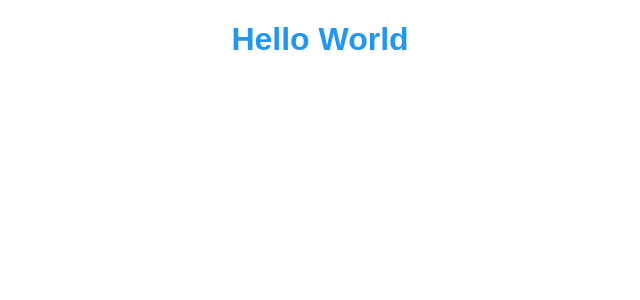
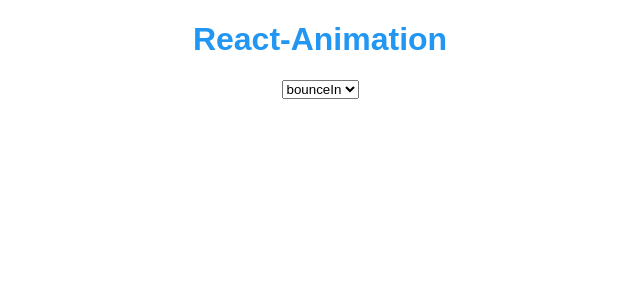
Before and after one commit to cyan33/react-animation-wrapper, a React (Vite) app: page / in a window 1280 px wide. Shown: the top 300 px of the page, without its empty margins (320-960 px from the left). Built offline with nearby package versions, Linux system fonts and the light colour scheme.

Commit message:
add <Flash /> and rewrite demo page

```diff
--- a/src/components/App.js
+++ b/src/components/App.js
@@ -1,19 +1,67 @@
 import React, { Component } from 'react'
 import { css } from 'glamor'
 import BounceIn from './BounceIn'
+import Flash from './Flash'
+
+const animations = {
+  bounceIn: BounceIn,
+  flash: Flash,
+}
+
+const Header = ({ animation }) => {
+  let Wrapper = animations[animation]
+  return (
+    <Wrapper>
+      <h1 {...css({
+        textAlign: 'center',
+        color: '#2196f3',
+        fontFamily: 'sans-serif'
+      })}>
+        React-Animation
+      </h1>
+    </Wrapper>
+  )
+}
+
+const SelectAnimation = ({ onSelect, value }) => (
+  <div {...css({
+    display: 'flex',
+    justifyContent: 'center'
+  })}>
+    <select onChange={onSelect} value={value}>
+      {Object.keys(animations).map(a => (
+        <option key={`animation-${a}`}>
+          {a}
+        </option>
+      ))}
+    </select>
+  </div>
+)
 
 class App extends Component {
+  constructor() {
+    super()
+    this.state = { animation: Object.keys(animations)[0] }
+  }
+
+  onSelect = (e) => {
+    this.setState({ animation: e.target.value })
+  }
+
   render() {
+    const { animation } = this.state
     return (
-      <BounceIn>
-        <h1 {...css({
-          textAlign: 'center',
-          color: '#2196f3',
-          fontFamily: 'sans-serif'
-        })}>
-          Hello World
-        </h1>
-      </BounceIn>
+      [
+        <Header
+          key="header"
+          animation={animation}
+        />,
+        <SelectAnimation
+          key="select"
+          onSelect={this.onSelect}
+          value={animation}
+        />,
+      ]
     )
   }
 }
--- /dev/null
+++ b/src/components/Flash.js
@@ -0,0 +1,24 @@
+import React, { Component } from 'react'
+import { css } from 'glamor'
+
+export default function Flash(props) {
+  return (
+    <div {...css({
+      animation: 'flash 1s',
+    })}>
+      <style>
+        {`
+          @keyframes flash {
+            0%, 50%, 100% {
+              opacity: 1;
+            }
+            25%, 75% {
+              opacity: 0;
+            }
+          }
+        `}
+      </style>
+      {props.children}
+    </div>
+  )
+}
--- a/src/index.js
+++ b/src/index.js
@@ -2,5 +2,6 @@ import React from 'react'
 import { render } from 'react-dom'
 
 import App from './components/App'
+import './theme'
 
 render(<App />, document.querySelector('.root'))
--- /dev/null
+++ b/src/theme.js
@@ -0,0 +1,3 @@
+import { css } from 'glamor'
+
+css.global('select:focus', { outline: 'none' })
```
Also changed, not shown: src/style.css (deleted).
